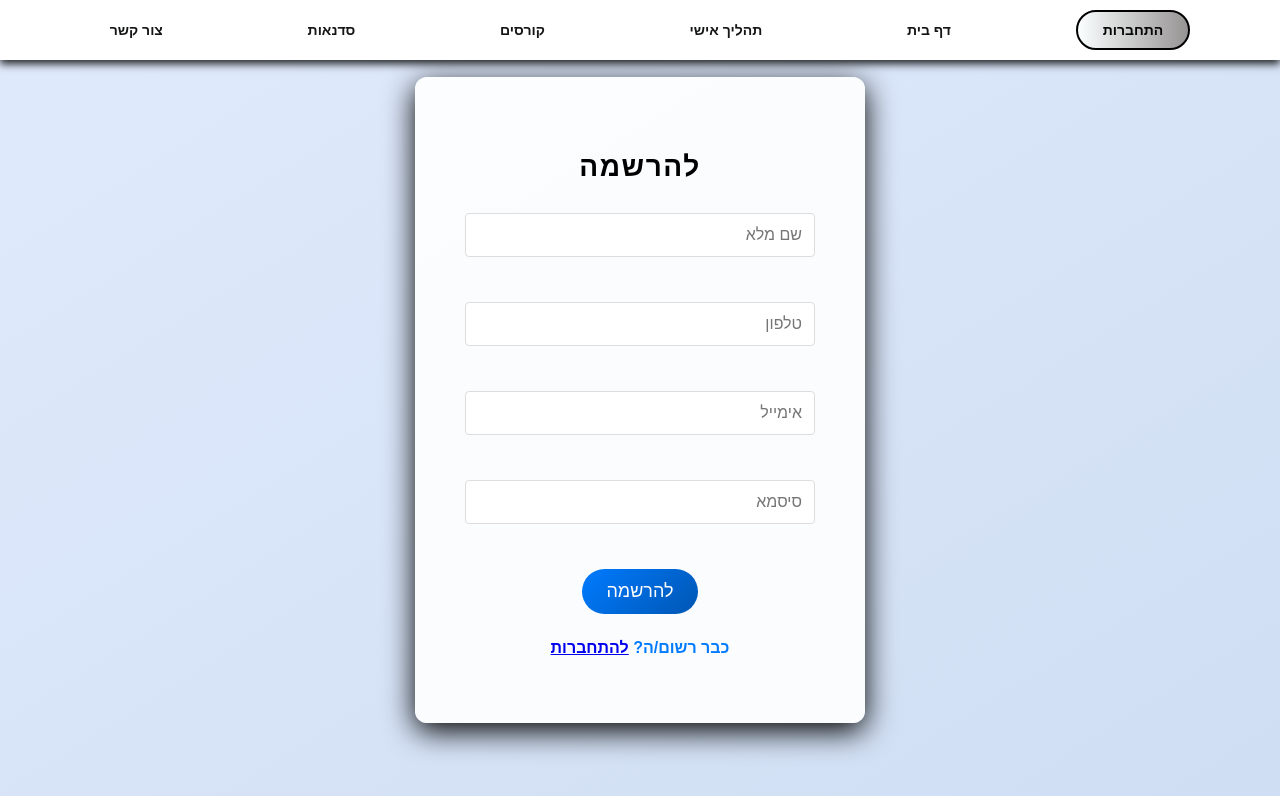
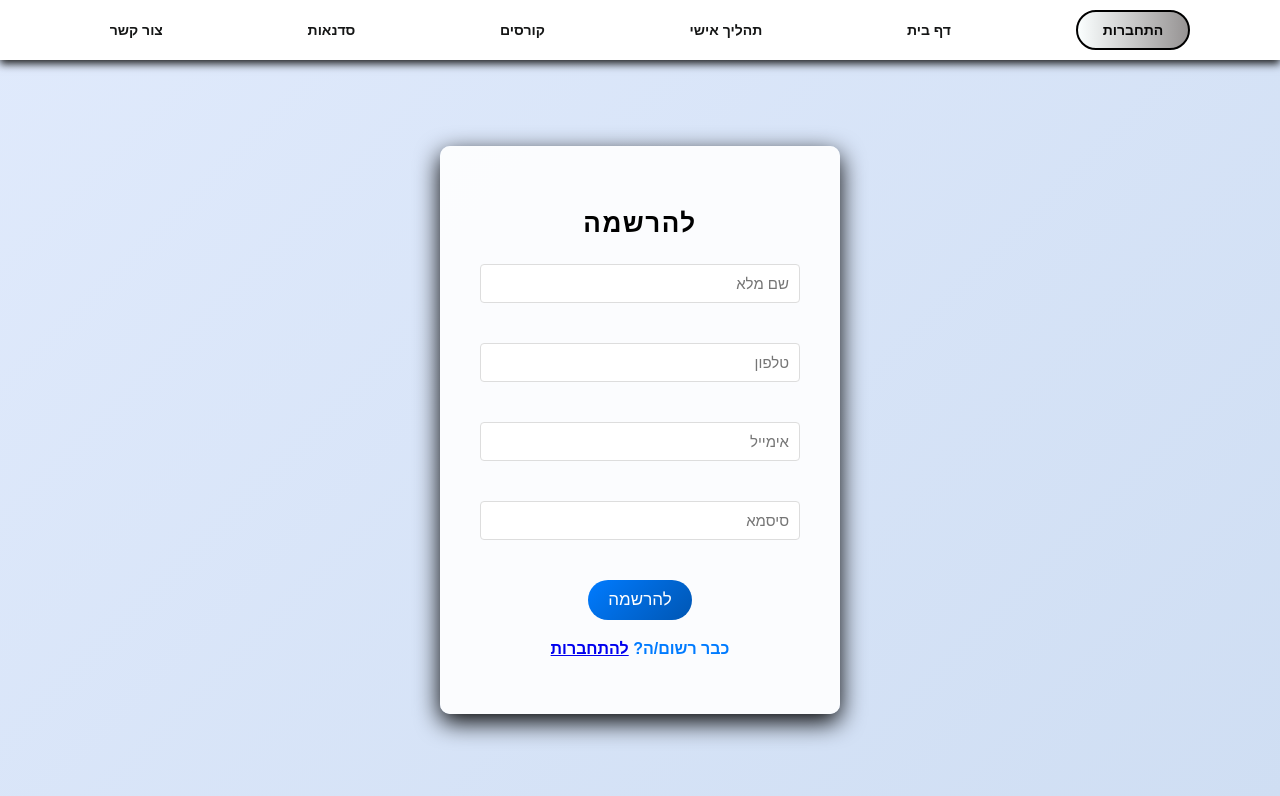
Before and after one commit to Itayaviani/final_project, a React (Vite) app in the folder client/: page /register in a window 1280 px wide. Shown: the top 796 px of the page. Built offline with nearby package versions, Linux system fonts and the light colour scheme.

Commit message:
register fixed

```diff
--- a/client/src/components/register/register.css
+++ b/client/src/components/register/register.css
@@ -1,128 +1,111 @@
-/* General body styling */
-body {
-  margin: 0;
-  padding: 0;
-  font-family: 'Arial', sans-serif;
-  background: linear-gradient(135deg, #e0eafc, #cfdef3); /* Soft gradient background */
-  overflow: hidden;
-  padding-top: 60px; /* Leave space for Navbar */
+/* General styling for the Register page */
+.register-page-wrapper {
+  display: flex;
+  justify-content: center;
+  align-items: center;
+  min-height: 100vh;
+  width: 100%;
+  background: linear-gradient(135deg, #e0eafc, #cfdef3);
+  padding-top: 60px;
 }
 
-/* Wrapper to center the Register component */
-.register-wrapper {
-  display: flex; /* Flexbox to center content */
-  justify-content: center; /* Center horizontally */
-  align-items: center; /* Center vertically */
-  min-height: 100vh; /* Full viewport height to center vertically */
-  width: 100%; /* Full width to ensure centering */
-  position: relative; /* Ensure it stays positioned correctly in flex */
+.register-page-container {
+  background: rgba(255, 255, 255, 0.9);
+  padding: 40px; /* Reduced padding */
+  border-radius: 10px; /* Slightly smaller border radius */
+  box-shadow: 0 8px 25px rgb(0, 0, 0); /* Reduced shadow */
+  max-width: 400px; /* Reduced max-width */
+  width: 100%;
+  text-align: center;
+  animation: fadeIn 1s ease-out;
 }
 
-/* Container styling for registration form */
-.container-register {
-  background: rgba(255, 255, 255, 0.9); /* Semi-transparent white */
-  padding: 50px;
-  border-radius: 12px;
-  box-shadow: 0 8px 30px rgb(0, 0, 0); /* Deeper shadow for depth */
-  max-width: 450px;
-  width: 100%;
-  text-align: center;
-  animation: fadeIn 1s ease-out; /* Fade-in animation */
+.register-page-title {
+  margin-bottom: 25px;
+  font-size: 26px; /* Slightly reduced font size */
+  color: #000000;
+  font-weight: bold;
+  text-transform: uppercase;
+  letter-spacing: 1.5px;
 }
 
-/* Title styling */
-.title-register {
-  margin-bottom: 30px;
-  font-size: 28px; /* Slightly larger font */
-  color: #000000;
-  font-weight: bold;
-  text-transform: uppercase; /* Uppercase for emphasis */
-  letter-spacing: 1.5px; /* Spacing between letters */
-}
-
-/* Form styling */
-.form-register {
+.register-page-form {
   display: flex;
   flex-direction: column;
   align-items: center;
 }
 
-.label-input-register {
+.register-page-input-group {
   width: 100%;
-  margin-bottom: 25px;
-  position: relative; /* Relative position for input effects */
-
+  margin-bottom: 20px; /* Reduced spacing */
+  position: relative;
 }
 
-.label-input-register input {
+.register-page-input-group input {
   width: 100%;
-  padding: 12px;
+  padding: 10px; /* Reduced padding */
   border: 1px solid #ddd;
   border-radius: 4px;
-  font-size: 16px;
-  transition: border-color 0.3s, box-shadow 0.3s; /* Transition for focus effect */
+  font-size: 15px; /* Slightly smaller font size */
+  transition: border-color 0.3s, box-shadow 0.3s;
   text-align: right;
 }
 
-.label-input-register input:focus {
+.register-page-input-group input:focus {
   border-color: #007bff;
-  box-shadow: 0 0 8px rgba(0, 123, 255, 0.5); /* Blue glow effect on focus */
+  box-shadow: 0 0 8px rgba(0, 123, 255, 0.5);
   outline: none;
 }
 
-/* Button styling */
-.btn-register {
-  background: linear-gradient(135deg, #007bff, #0056b3); /* Gradient button */
+.register-page-btn {
+  background: linear-gradient(135deg, #007bff, #0056b3);
   color: white;
-  padding: 12px 24px; /* Increased padding for larger button */
+  padding: 10px 20px; /* Reduced padding */
   border: none;
-  border-radius: 25px; /* Rounded button */
-  font-size: 18px;
+  border-radius: 22px; /* Slightly smaller border radius */
+  font-size: 17px; /* Slightly reduced font size */
   cursor: pointer;
-  transition: background-color 0.3s, transform 0.3s, box-shadow 0.3s; /* Smooth transitions */
+  transition: background-color 0.3s, transform 0.3s, box-shadow 0.3s;
 }
 
-.btn-register:hover {
-  background: linear-gradient(135deg, #0056b3, #004494); /* Darker gradient on hover */
-  box-shadow: 0 4px 10px rgba(0, 0, 0, 0.2); /* Shadow on hover */
+.register-page-btn:hover {
+  background: linear-gradient(135deg, #0056b3, #004494);
+  box-shadow: 0 4px 8px rgba(0, 0, 0, 0.2); /* Reduced shadow */
 }
 
-.btn-register:active {
-  transform: scale(0.96); /* Button press effect */
+.register-page-btn:active {
+  transform: scale(0.96);
 }
 
-/* Error message styling */
-.error-message {
-  color: #d9534f; /* Bootstrap red for consistency */
+.register-page-error {
+  color: #d9534f;
   font-weight: bold;
-  font-size: 16px;
+  font-size: 15px; /* Reduced font size */
   margin-top: 15px;
-  background-color: #f8d7da; /* Light red background */
-  padding: 10px;
-  border-radius: 5px;
+  background-color: #f8d7da;
+  padding: 8px; /* Reduced padding */
+  border-radius: 4px; /* Slightly smaller border radius */
   border: 1px solid #f5c6cb;
-  width: calc(100% - 20px); /* Adjust width */
-  box-shadow: 0 4px 10px rgba(0, 0, 0, 0.1); /* Light shadow for emphasis */
-  animation: shake 0.3s; /* Shake animation on error */
+  width: calc(100% - 20px);
+  box-shadow: 0 4px 8px rgba(0, 0, 0, 0.1); /* Reduced shadow */
+  animation: shake 0.3s;
 }
 
-/* Navigation to login */
-.navToLogin {
-  margin-top: 25px;
+.register-page-navToLogin {
+  margin-top: 20px;
 }
 
-.register-link {
+.register-page-link {
   color: #007bff;
   text-decoration: none;
   font-weight: bold;
   transition: color 0.3s;
 }
 
-.register-link:hover {
+.register-page-link:hover {
   color: #0056b3;
 }
 
-/* Keyframes for fade-in animation */
 @keyframes fadeIn {
   from {
     opacity: 0;
@@ -134,7 +117,6 @@ body {
   }
 }
 
-/* Keyframes for shake animation */
 @keyframes shake {
   0%, 100% {
     transform: translateX(0);
--- a/client/src/components/register/register.jsx
+++ b/client/src/components/register/register.jsx
@@ -11,29 +11,25 @@ export default function Register() {
     password: ""
   });
   const [errorMessage, setErrorMessage] = useState("");
-  const navigate = useNavigate(); // נווט לדף התחברות
+  const navigate = useNavigate();
 
   const handleChange = (e) => {
-    // בכל שינוי, העדכון של השדות
     setInputData({ ...inputData, [e.target.name]: e.target.value });
-    setErrorMessage(""); // איפוס הודעת השגיאה בזמן שמשתמש משנה נתון
+    setErrorMessage("");
   };
 
   const handleSubmit = async (e) => {
     e.preventDefault();
 
     try {
-      // שליחת הנתונים לשרת
       const response = await axios.post(
         "http://localhost:3000/api/v1/users/register",
         inputData
       );
       console.log('Registration successful:', response.data);
 
-      // הצגת הודעת הצלחה והמעבר לעמוד התחברות
       alert('ההרשמה בוצעה בהצלחה, ברוך/ה הבא/ה!');
 
-      // ריקון השדות לאחר הצלחה
       setInputData({
         name: "",
         phone: "",
@@ -41,76 +37,71 @@ export default function Register() {
         password: ""
       });
 
-      // נווט לדף התחברות
       navigate('/login');
 
     } catch (error) {
-      // טיפול בהצגת הודעת השגיאה מהשרת אם יש
       const serverMessage = error.response?.data?.message || 'ההרשמה נכשלה, אנא נסה/י מחדש.';
-      setErrorMessage(serverMessage); // שמירת הודעת השגיאה ב-state
-
-      // הצגת הודעת השגיאה למשתמש ב-alert
+      setErrorMessage(serverMessage);
       alert(serverMessage);
     }
   };
 
   return (
-    <div className="register-wrapper">
-      <div className="container-register">
-        <h2 className="title-register">להרשמה</h2>
-        <form onSubmit={handleSubmit} className="form-register">
-          <div className="label-input-register">
+    <div className="register-page-wrapper">
+      <div className="register-page-container">
+        <h2 className="register-page-title">להרשמה</h2>
+        <form onSubmit={handleSubmit} className="register-page-form">
+          <div className="register-page-input-group">
             <label htmlFor="name"></label>
             <input
               type="text"
               name="name"
-              value={inputData.name} // חיבור ל-state של inputData
+              value={inputData.name}
               onChange={handleChange}
               placeholder="שם מלא"
               required
             />
           </div>
-          <div className="label-input-register">
+          <div className="register-page-input-group">
             <label htmlFor="phone"></label>
             <input
               type="text"
               name="phone"
-              value={inputData.phone} // חיבור ל-state של inputData
+              value={inputData.phone}
               onChange={handleChange}
               placeholder="טלפון"
               required
             />
           </div>
-          <div className="label-input-register">
+          <div className="register-page-input-group">
             <label htmlFor="email"></label>
             <input
               type="email"
               name="email"
-              value={inputData.email} // חיבור ל-state של inputData
+              value={inputData.email}
               onChange={handleChange}
               placeholder="אימייל"
               required
             />
           </div>
-          <div className="label-input-register">
+          <div className="register-page-input-group">
             <label htmlFor="password"></label>
             <input
               type="password"
               name="password"
-              value={inputData.password} // חיבור ל-state של inputData
+              value={inputData.password}
               onChange={handleChange}
               placeholder="סיסמא"
               required
             />
           </div>
-          <button type="submit" className="btn-register">להרשמה</button>
+          <button type="submit" className="register-page-btn">להרשמה</button>
         </form>
 
-        {/* הצגת הודעת שגיאה בממשק אם ישנה */}
-        {errorMessage && <p className="error-message">{errorMessage}</p>}
+        {errorMessage && <p className="register-page-error">{errorMessage}</p>}
 
-        <div className="navToLogin">
-          <p className="register-link">
+        <div className="register-page-navToLogin">
+          <p className="register-page-link">
             כבר רשום/ה? <Link to="/login">להתחברות</Link>
           </p>
         </div>
```
Also changed, not shown: 1 other file (tests, documents, lock files or other folders).
